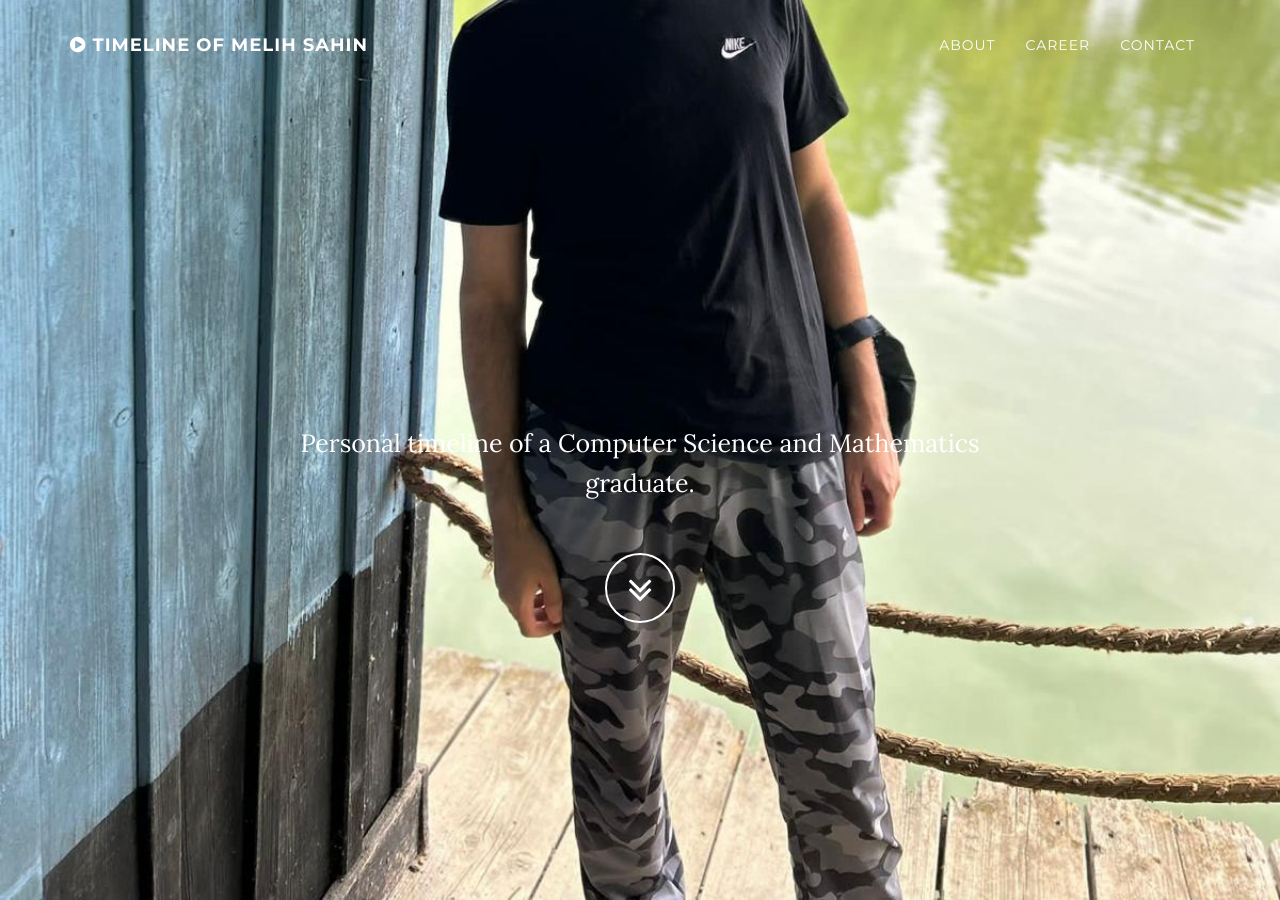
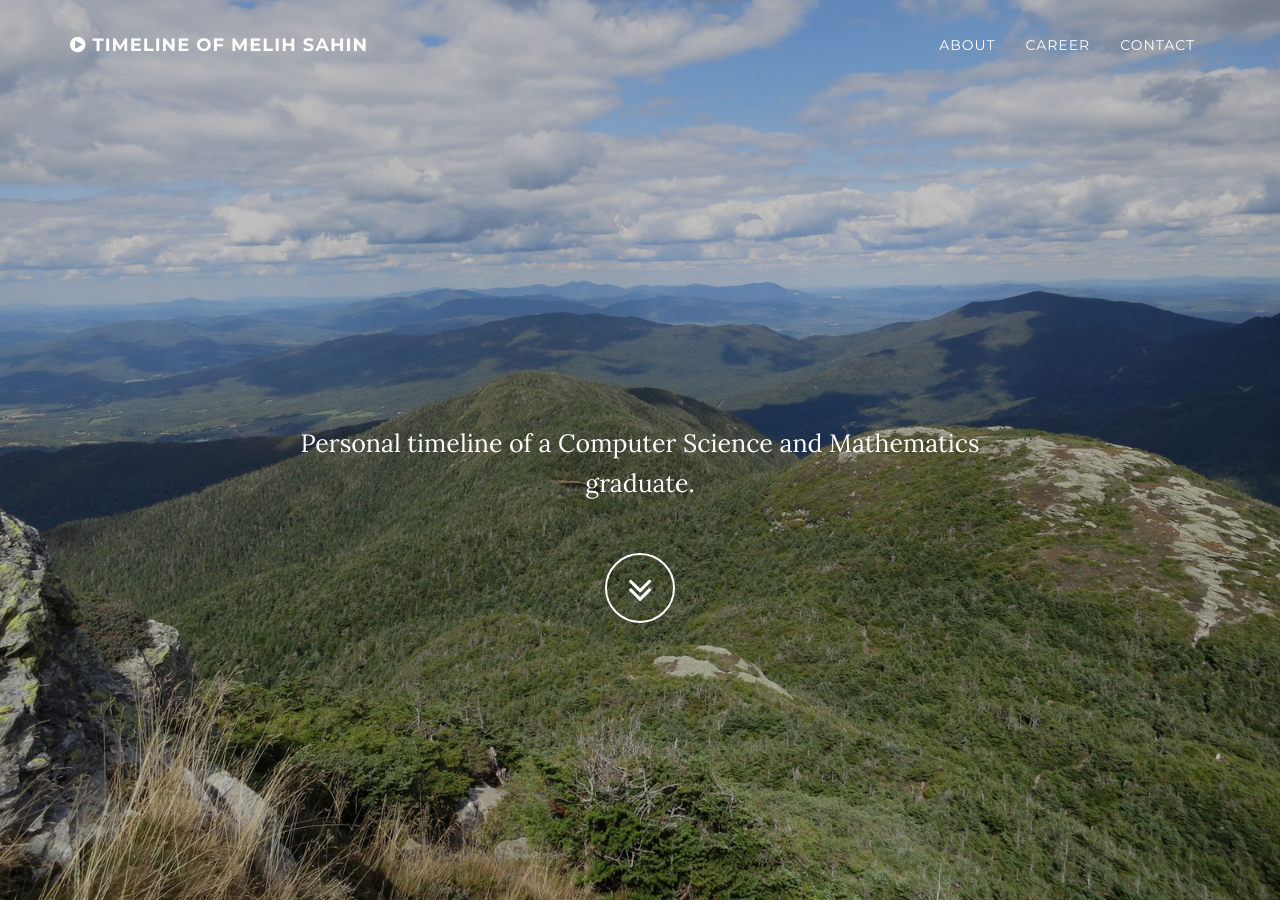
Before and after one commit to MelihMSahin/MelihMSahin.github.io, a Jekyll site: the page built from index.html, in a window 1280 px wide and 900 px high. Built offline with Jekyll 4.4.1, drawn with Linux system fonts in a browser that asks for light colours.

Commit message:
reset image

```diff
--- a/_layouts/default.html
+++ b/_layouts/default.html
@@ -30,22 +30,9 @@
                 <p><a href="mailto:{{ page.email }}">{{ page.email }}</a></p>
                 {% endif %}
                 <ul class="list-inline social-buttons">
-                  {% for network in page.social %}
-                    <li>
-                      <a href="{{ network.url }}">
-                        {% if network.icon == "kaggle" %}
-                          <!-- Kaggle SVG icon -->
-                          <svg width="20" height="20" viewBox="0 0 32 32" style="vertical-align:middle;" xmlns="http://www.w3.org/2000/svg">
-                            <g>
-                              <path d="M6.5 6.5v19h3v-7.5l3.5 4.5h3.5l-5-6.5 5-6.5h-3.5l-3.5 4.5v-7.5h-3zm19 0l-6.5 9 6.5 10h-3.5l-5-7.5v7.5h-3v-19h3v7.5l5-7.5h3.5z" fill="#20BEFF"/>
-                            </g>
-                          </svg>
-                        {% else %}
-                          <i class="fa {{ network.icon }} fa-fw"></i>
-                        {% endif %}
-                      </a>
-                    </li>
-                  {% endfor %}
+                    {% for network in page.social %}
+                    <li><a href="{{ network.url }}"><i class="fa fa-{{ network.title }} fa-fw"></i></a></li>
+                    {% endfor %}
                 </ul>
               </div>
           </div>
```
Also changed, not shown: img/intro-bg-old.jpg (deleted), img/intro-bg.jpg.
